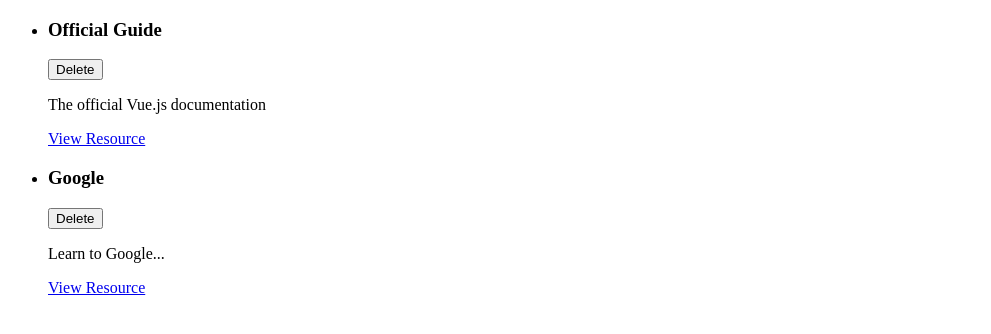
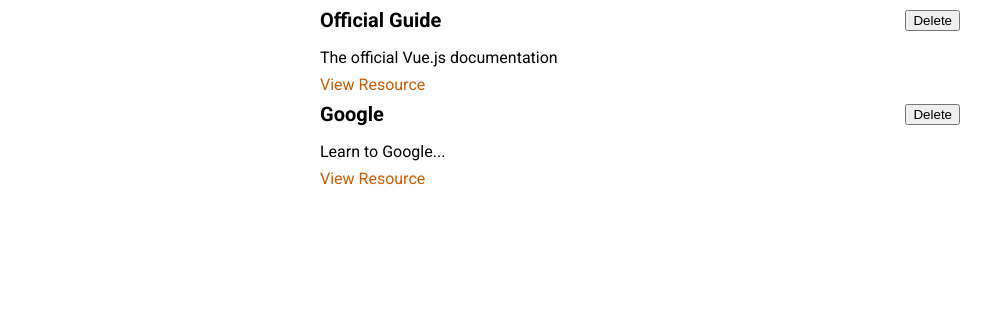
Before and after one commit to maximbelo/learning-resources-app, a Vue app: page / in a window 1280 px wide. Shown: the top 334 px of the page, without its empty margins (0-991 px from the left). Built offline with nearby package versions, Linux system fonts and the light colour scheme; the HTML template or start-up script is replaced by a standard one.

Commit message:
Added some styling and a StoredResources component

```diff
--- a/src/App.vue
+++ b/src/App.vue
@@ -1,20 +1,12 @@
 <template>
-  <ul>
-    <learning-resource
-      v-for="res in storedResources"
-      :key="res.id"
-      :title="res.title"
-      :description="res.description"
-      :link="res.link"
-    ></learning-resource>
-  </ul>
+  <stored-resources :resources="storedResources"></stored-resources>
 </template>
 
 <script>
-import LearningResource from './components/learning-resources/LearningResource.vue';
+import StoredResources from './components/learning-resources/StoredResources.vue';
 
 export default {
-  components: { LearningResource },
+  components: { StoredResources },
   data() {
     return {
       storedResources: [
@@ -35,3 +27,19 @@
   },
 };
 </script>
+
+<style>
+@import url('https://fonts.googleapis.com/css2?family=Roboto:wght@400;700&display=swap');
+
+* {
+  box-sizing: border-box;
+}
+
+html {
+  font-family: 'Roboto', sans-serif;
+}
+
+body {
+  margin: 0;
+}
+</style>
--- a/src/components/learning-resources/LearningResource.vue
+++ b/src/components/learning-resources/LearningResource.vue
@@ -19,3 +19,35 @@
   props: ['title', 'description', 'link'],
 };
 </script>
+
+<style scoped>
+li {
+  margin: auto;
+  max-width: 40rem;
+}
+
+header {
+  display: flex;
+  justify-content: space-between;
+  align-items: center;
+}
+
+h3 {
+  font-size: 1.25rem;
+  margin: 0.5rem 0;
+}
+
+p {
+  margin: 0.5rem 0;
+}
+
+a {
+  text-decoration: none;
+  color: #ce5c00;
+}
+
+a:hover,
+a:active {
+  color: #c89300;
+}
+</style>
--- /dev/null
+++ b/src/components/learning-resources/StoredResources.vue
@@ -0,0 +1,31 @@
+<template>
+  <ul>
+    <learning-resource
+      v-for="res in resources"
+      :key="res.id"
+      :title="res.title"
+      :description="res.description"
+      :link="res.link"
+    ></learning-resource>
+  </ul>
+</template>
+
+<script>
+import LearningResource from './LearningResource.vue';
+export default {
+  props: ['resources'],
+  components: {
+    LearningResource,
+  },
+};
+</script>
+
+<style scoped>
+ul {
+  list-style: none;
+  margin: 0;
+  padding: 0;
+  margin: auto;
+  max-width: 40rem;
+}
+</style>
```
